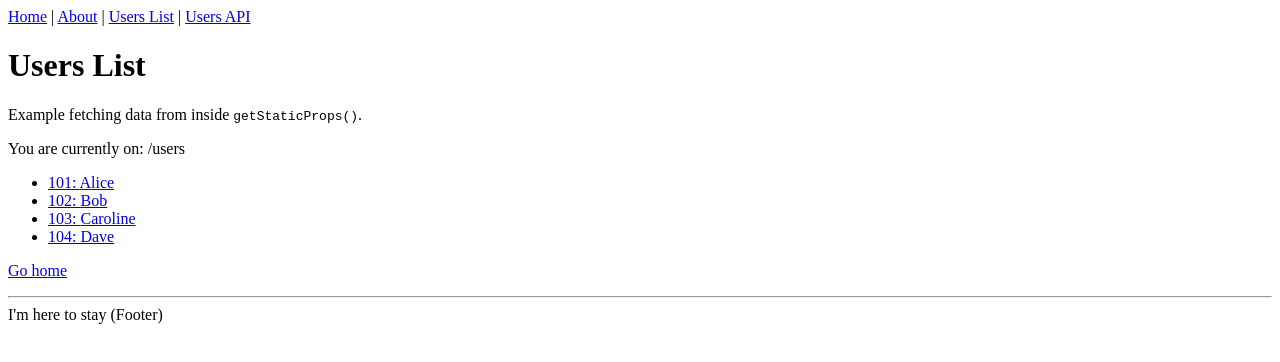
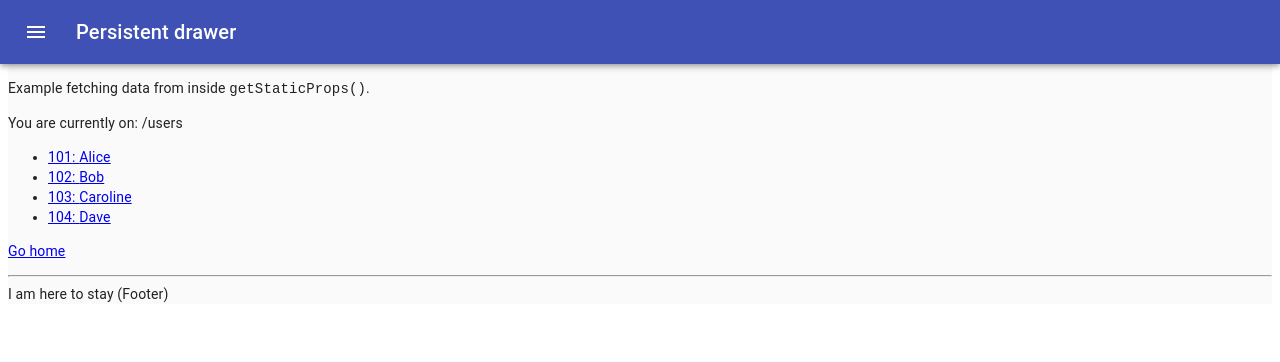
Before and after one commit to kbsh/nextjs-pg, a Next.js app: page /users in a window 1280 px wide. Shown: the top 362 px of the page. Built offline with nearby package versions, Linux system fonts and the light colour scheme.

Commit message:
:lipstick: AppBar、Menu作成

```diff
--- /dev/null
+++ b/src/components/Header.tsx
@@ -0,0 +1,130 @@
+import clsx from 'clsx';
+import Link from 'next/link';
+import React from 'react';
+
+import AppBar from '@material-ui/core/AppBar';
+import Divider from '@material-ui/core/Divider';
+import Drawer from '@material-ui/core/Drawer';
+import IconButton from '@material-ui/core/IconButton';
+import List from '@material-ui/core/List';
+import ListItem from '@material-ui/core/ListItem';
+import ListItemIcon from '@material-ui/core/ListItemIcon';
+import ListItemText from '@material-ui/core/ListItemText';
+import { createStyles, makeStyles, Theme, useTheme } from '@material-ui/core/styles';
+import Toolbar from '@material-ui/core/Toolbar';
+import Typography from '@material-ui/core/Typography';
+import ChevronLeftIcon from '@material-ui/icons/ChevronLeft';
+import ChevronRightIcon from '@material-ui/icons/ChevronRight';
+import MenuIcon from '@material-ui/icons/Menu';
+
+import { routes } from '../utils/routes';
+
+const drawerWidth = 240;
+
+const useStyles = makeStyles((theme: Theme) =>
+  createStyles({
+    appBar: {
+      transition: theme.transitions.create(['margin', 'width'], {
+        easing: theme.transitions.easing.sharp,
+        duration: theme.transitions.duration.leavingScreen,
+      }),
+    },
+    appBarShift: {
+      width: `calc(100% - ${drawerWidth}px)`,
+      marginLeft: drawerWidth,
+      transition: theme.transitions.create(['margin', 'width'], {
+        easing: theme.transitions.easing.easeOut,
+        duration: theme.transitions.duration.enteringScreen,
+      }),
+    },
+    menuButton: {
+      marginRight: theme.spacing(2),
+    },
+    hide: {
+      display: 'none',
+    },
+    drawer: {
+      width: drawerWidth,
+      flexShrink: 0,
+    },
+    drawerPaper: {
+      width: drawerWidth,
+    },
+    drawerHeader: {
+      display: 'flex',
+      alignItems: 'center',
+      padding: theme.spacing(0, 1),
+      // necessary for content to be below app bar
+      ...theme.mixins.toolbar,
+      justifyContent: 'flex-end',
+    },
+  })
+);
+
+export default function PersistentDrawerLeft() {
+  const classes = useStyles();
+  const theme = useTheme();
+  const [open, setOpen] = React.useState(false);
+
+  const handleDrawerOpen = () => {
+    setOpen(true);
+  };
+
+  const handleDrawerClose = () => {
+    setOpen(false);
+  };
+
+  return (
+    <React.Fragment>
+      <AppBar
+        position="fixed"
+        className={clsx(classes.appBar, {
+          [classes.appBarShift]: open,
+        })}
+      >
+        <Toolbar>
+          <IconButton
+            color="inherit"
+            aria-label="open drawer"
+            onClick={handleDrawerOpen}
+            edge="start"
+            className={clsx(classes.menuButton, open && classes.hide)}
+          >
+            <MenuIcon />
+          </IconButton>
+          <Typography variant="h6" noWrap>
+            Persistent drawer
+          </Typography>
+        </Toolbar>
+      </AppBar>
+      <Drawer
+        className={classes.drawer}
+        variant="persistent"
+        anchor="left"
+        open={open}
+        classes={{
+          paper: classes.drawerPaper,
+        }}
+      >
+        <div className={classes.drawerHeader}>
+          <IconButton onClick={handleDrawerClose}>
+            {theme.direction === 'ltr' ? <ChevronLeftIcon /> : <ChevronRightIcon />}
+          </IconButton>
+        </div>
+        <Divider />
+        <List>
+          {routes.map((route, index) => (
+            <Link href={route.href} key={index}>
+              <ListItem button>
+                <ListItemIcon>
+                  <route.icon />
+                </ListItemIcon>
+                <ListItemText primary={route.name} />
+              </ListItem>
+            </Link>
+          ))}
+        </List>
+      </Drawer>
+    </React.Fragment>
+  );
+}
--- a/src/components/Layout.tsx
+++ b/src/components/Layout.tsx
@@ -1,6 +1,9 @@
+import Head from 'next/head';
 import React, { ReactNode } from 'react';
-import Link from 'next/link';
-import Head from 'next/head';
+
+import ScopedCssBaseline from '@material-ui/core/ScopedCssBaseline';
+
+import Header from './Header';
 
 type Props = {
   children?: ReactNode;
@@ -12,29 +15,16 @@
     <Head>
       <title>{title}</title>
       <meta charSet="utf-8" />
-      <meta name="viewport" content="initial-scale=1.0, width=device-width" />
+      <meta name="viewport" content="minimum-scale=1, initial-scale=1, width=device-width" />
     </Head>
-    <header>
-      <nav>
-        <Link href="/">
-          <a>Home</a>
-        </Link>{' '}
-        |{' '}
-        <Link href="/about">
-          <a>About</a>
-        </Link>{' '}
-        |{' '}
-        <Link href="/users">
-          <a>Users List</a>
-        </Link>{' '}
-        | <a href="/api/users">Users API</a>
-      </nav>
-    </header>
-    {children}
-    <footer>
-      <hr />
-      <span>I'm here to stay (Footer)</span>
-    </footer>
+    <ScopedCssBaseline>
+      <Header />
+      {children}
+      <footer>
+        <hr />
+        <span>I am here to stay (Footer)</span>
+      </footer>
+    </ScopedCssBaseline>
   </div>
 );
 
--- a/src/components/ListItem.tsx
+++ b/src/components/ListItem.tsx
@@ -1,4 +1,3 @@
-import React from 'react';
 import Link from 'next/link';
 
 import { User } from '../interfaces';
--- /dev/null
+++ b/src/interfaces/routes.ts
@@ -0,0 +1,7 @@
+import { SvgIconProps } from '@material-ui/core';
+
+export type Route = {
+  name: string;
+  href: string;
+  icon: React.ComponentType<SvgIconProps>;
+};
--- /dev/null
+++ b/src/utils/routes.ts
@@ -0,0 +1,29 @@
+import FaceIcon from '@material-ui/icons/Face';
+import GetApp from '@material-ui/icons/GetApp';
+import LiveTvIcon from '@material-ui/icons/LiveTv';
+import Mail from '@material-ui/icons/Mail';
+
+import { Route } from '../interfaces/routes';
+
+export const routes: Route[] = [
+  {
+    name: 'Home',
+    href: '/',
+    icon: FaceIcon,
+  },
+  {
+    name: 'About',
+    href: '/about',
+    icon: GetApp,
+  },
+  {
+    name: 'Users',
+    href: '/users',
+    icon: LiveTvIcon,
+  },
+  {
+    name: 'Users List',
+    href: '/api/users',
+    icon: Mail,
+  },
+];
```
